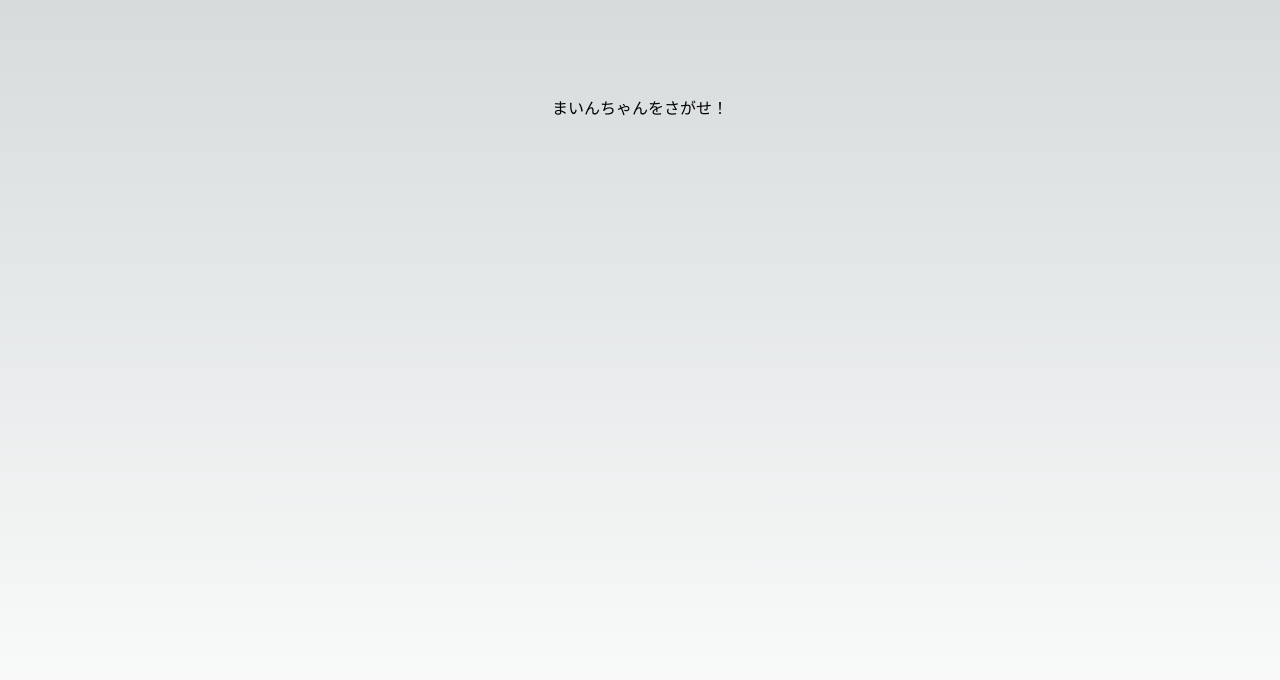
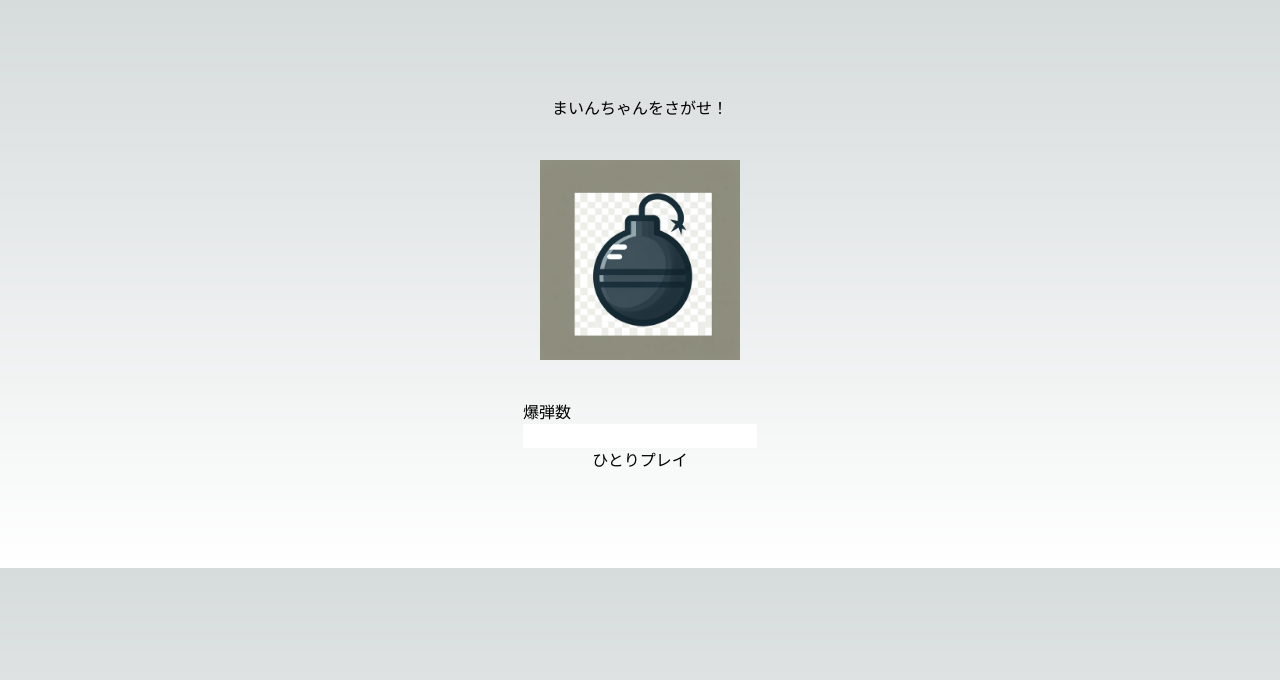
Before and after one commit to kani3camp/mine-chan, a Next.js app in the folder mine-chan-front/: page / in a window 1280 px wide. Shown: the top 680 px of the page. Built offline with nearby package versions, Linux system fonts and the light colour scheme.

Commit message:
add 適当な入力と画像

```diff
--- a/mine-chan-front/src/app/page.tsx
+++ b/mine-chan-front/src/app/page.tsx
@@ -2,8 +2,23 @@ import Image from "next/image";
 
 export default function Home() {
   return (
-    <main className="flex min-h-screen flex-col items-center justify-between p-24">
+    <main className="flex flex-col items-center justify-between p-24">
       <h1>まいんちゃんをさがせ！</h1>
+
+      <div className="my-10">
+        <Image
+          src="/mine-chan.png"
+          alt="まいんちゃん"
+          width={200}
+          height={200}
+        />
+      </div>
+
+      <div className="flex flex-col">
+        <label htmlFor="num_bomb">爆弾数</label>
+        <input type="number" id="num_bomb" />
+        <button>ひとりプレイ</button>
+      </div>
     </main>
   );
 }
```
Also changed, not shown: mine-chan-front/public/mine-chan.png (added).
